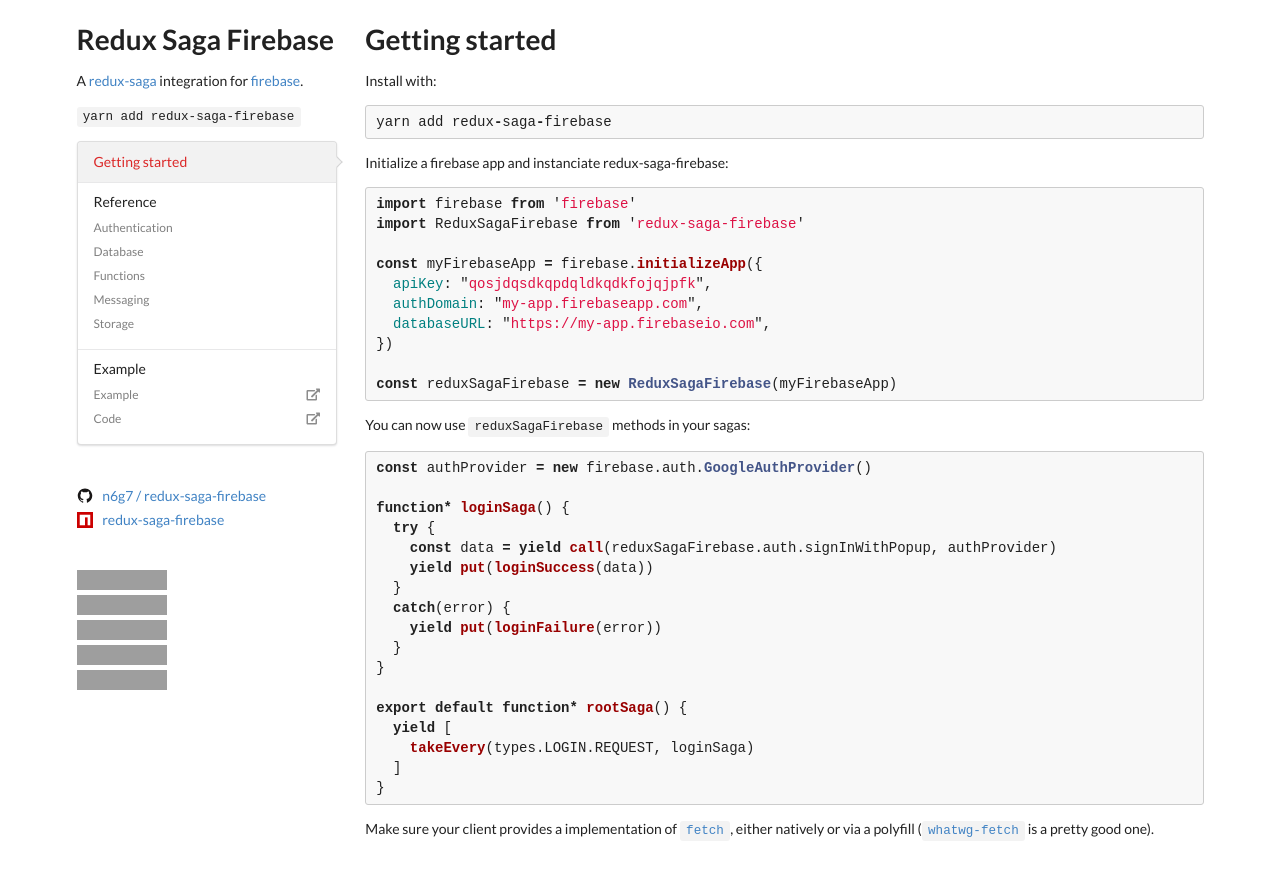
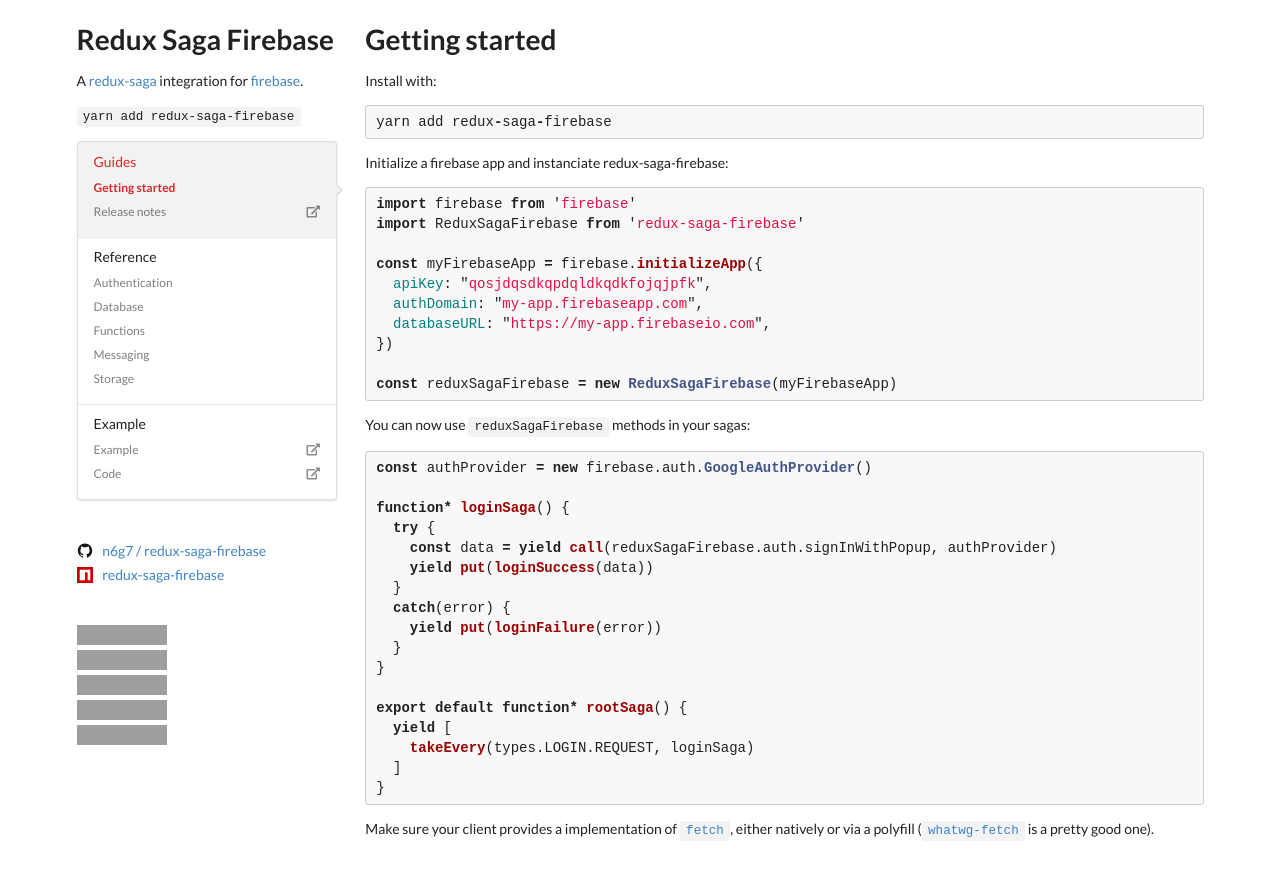
Before and after one commit to n6g7/redux-saga-firebase, a Jekyll site: the page built from docs/index.md, in a window 1280 px wide, cut to the strip 0-876 px from the top of the page. Built offline with Jekyll 4.4.1, drawn with Linux system fonts in a browser that asks for light colours; nearby versions of some CDN libraries; our own code applies the rules of GitHub Pages for plain Markdown files; grey boxes are pictures that could not be loaded.

Commit message:
Link to release notes.

```diff
--- a/docs/_includes/sidebar.html
+++ b/docs/_includes/sidebar.html
@@ -8,7 +8,16 @@
     </p>
 
     <div class="ui fluid vertical pointing menu">
-      <a href="{{ site.baseurl }}/" class="red item {% if page.url == '/' %}active{% endif %}">Getting started</a>
+      <div class="red item {% if page.url == '/' %}active{% endif %}">
+        Guides
+        <div class="menu">
+          <a href="{{ site.baseurl }}/" class="red item {% if page.url == '/' %}active{% endif %}">Getting started</a>
+          <a href="https://github.com/n6g7/redux-saga-firebase/releases" target="blank" class="red item">
+            <i class="external icon"></i>
+            Release notes
+          </a>
+        </div>
+      </div>
       {% assign prefix = page.url | slice: 0,10 %}
       <div class="red item {% if prefix == '/reference' %}active{% endif %}">
         Reference
```
